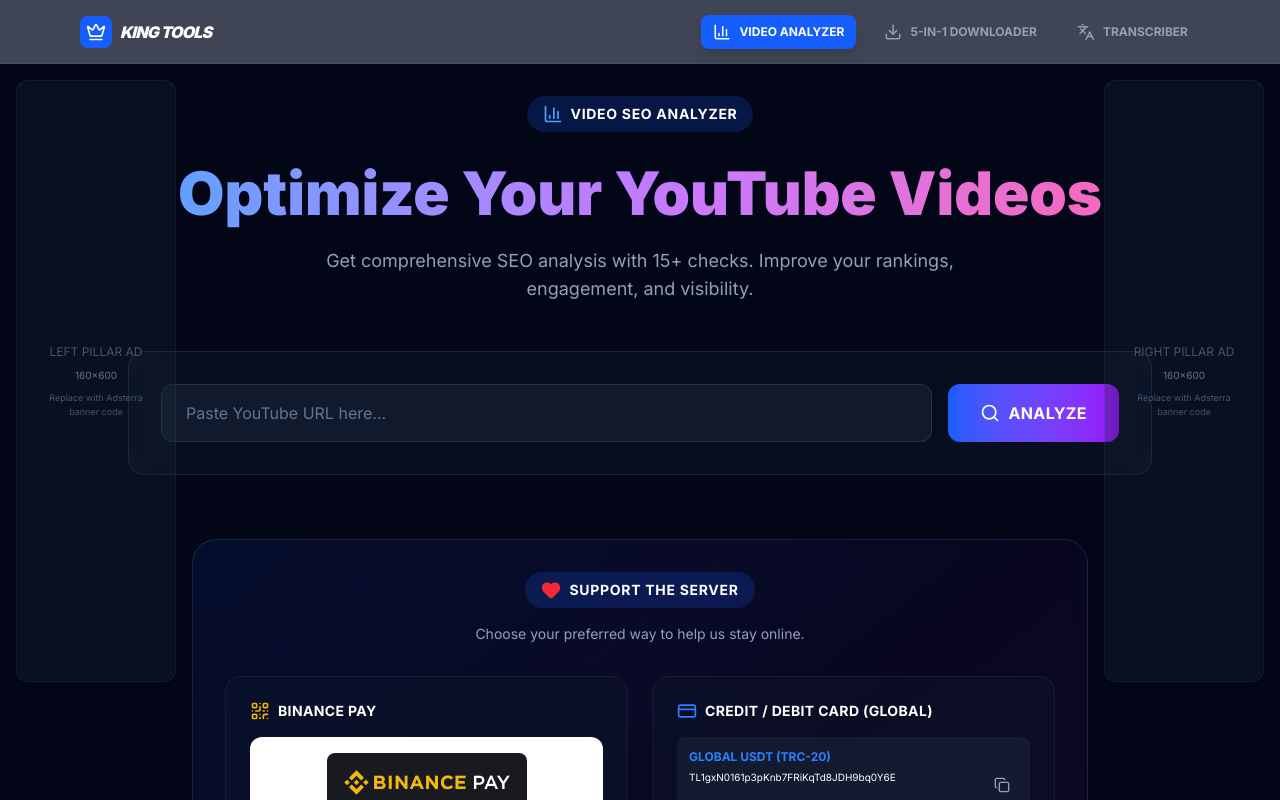
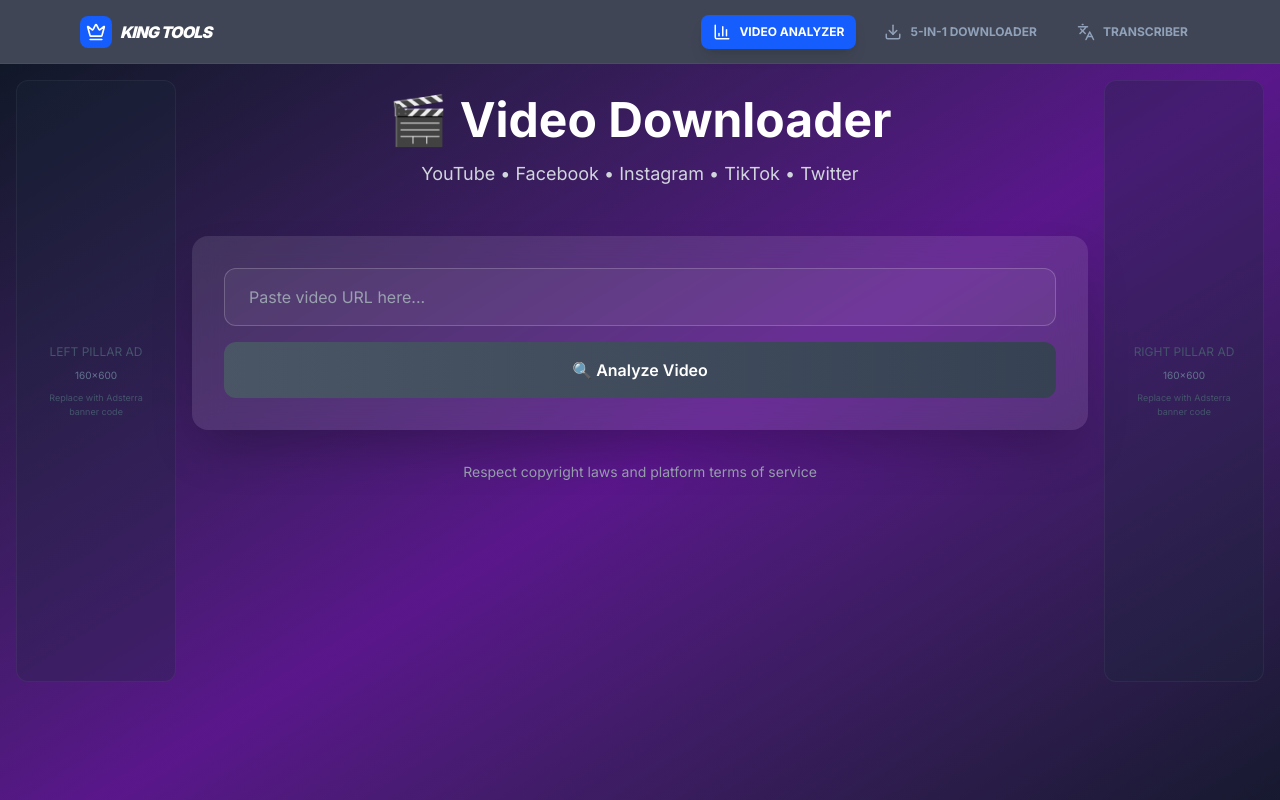
Before and after one commit to HasanFerozQ/multi-downloader, a Next.js app in the folder frontend/: page / in a window 1280 px wide. Shown: the top 800 px of the page. Built offline with nearby package versions, Linux system fonts and the light colour scheme.

Commit message:
Analyzer_version_tweak

```diff
--- a/frontend/app/page.tsx
+++ b/frontend/app/page.tsx
@@ -1,238 +1,260 @@
-// frontend/app/page.tsx
-"use client";
-import { useState } from "react";
-import { Search, BarChart3, TrendingUp, AlertCircle, CheckCircle2, Loader2 } from "lucide-react";
-import DonationSection from "@/components/DonationSection";
+'use client';
 
-interface AnalysisResult {
-  score: number;
-  grade: string;
+import { useState } from 'react';
+
+// Type definitions
+interface VideoInfo {
   title: string;
-  view_count: number;
-  like_count: number;
-  engagement_rate: number;
-  issues: Array<{
-    category: string;
-    impact: number;
-    message: string;
-  }>;
-  strengths: Array<{
-    category: string;
-    message: string;
-  }>;
-  suggestions: string[];
-  metadata: {
-    tag_count: number;
-    description_length: number;
-    hashtag_count: number;
-    timestamp_count: number;
-  };
+  duration: string;
+  thumbnail: string;
+  formats: VideoFormat[];
+  view_count?: number;
+  uploader?: string;
+}
+
+interface VideoFormat {
+  format_id: string;
+  ext: string;
+  quality: string;
+  filesize?: number;
+  acodec?: string;
+  vcodec?: string;
+}
+
+interface AnalysisResponse {
+  success: boolean;
+  data?: VideoInfo;
+  error?: string;
 }
 
 export default function VideoAnalyzerPage() {
-  const [url, setUrl] = useState("");
+  const [url, setUrl] = useState('');
+  const [videoInfo, setVideoInfo] = useState<VideoInfo | null>(null);
   const [loading, setLoading] = useState(false);
-  const [result, setResult] = useState<AnalysisResult | null>(null);
-  const [error, setError] = useState("");
+  const [error, setError] = useState('');
+  const [selectedFormat, setSelectedFormat] = useState('');
+  const [downloading, setDownloading] = useState(false);
 
-  const analyzeVideo = async () => {
+  // ✅ FIX: URL validation
+  const isValidUrl = (urlString: string): boolean => {
+    try {
+      const url = new URL(urlString);
+      const validDomains = [
+        'youtube.com', 'youtu.be',
+        'facebook.com', 'fb.watch',
+        'instagram.com',
+        'tiktok.com',
+        'twitter.com', 'x.com'
+      ];
+      return validDomains.some(domain => url.hostname.includes(domain));
+    } catch {
+      return false;
+    }
+  };
+
+  // ✅ FIX: Proper error handling in analyze function
+  const handleAnalyze = async () => {
     if (!url.trim()) {
-      setError("Please enter a YouTube URL");
+      setError('Please enter a video URL');
+      return;
+    }
+
+    if (!isValidUrl(url)) {
+      setError('Invalid URL. Supported: YouTube, Facebook, Instagram, TikTok, Twitter/X');
       return;
     }
 
     setLoading(true);
-    setError("");
-    setResult(null);
+    setError('');
+    setVideoInfo(null);
+    setSelectedFormat('');
 
     try {
-      const response = await fetch(`http://localhost:8000/analyze-video?url=${encodeURIComponent(url)}`);
-      const data = await response.json();
+      const response = await fetch('http://localhost:8000/api/analyze', {
+        method: 'POST',
+        headers: { 'Content-Type': 'application/json' },
+        body: JSON.stringify({ url }),
+      });
 
-      if (data.error) {
-        setError(data.error);
+      if (!response.ok) {
+        throw new Error(`HTTP error! status: ${response.status}`);
+      }
+
+      const result: AnalysisResponse = await response.json();
+
+      if (result.success && result.data) {
+        setVideoInfo(result.data);
+
+        // ✅ FIX: Safe array access with null check
+        if (result.data.formats && result.data.formats.length > 0) {
+          setSelectedFormat(result.data.formats[0].format_id);
+        }
       } else {
-        setResult(data);
+        throw new Error(result.error || 'Failed to analyze video');
       }
     } catch (err) {
-      setError("Failed to analyze video. Make sure backend is running.");
+      console.error('Analysis error:', err);
+      setError(err instanceof Error ? err.message : 'Failed to analyze video');
     } finally {
       setLoading(false);
     }
   };
 
-  const getScoreColor = (score: number) => {
-    if (score >= 85) return "text-green-500";
-    if (score >= 70) return "text-yellow-500";
-    return "text-red-500";
+  // ✅ FIX: Download handler with proper error handling
+  const handleDownload = async () => {
+    if (!selectedFormat) {
+      setError('Please select a format');
+      return;
+    }
+
+    setDownloading(true);
+    setError('');
+
+    try {
+      const response = await fetch('http://localhost:8000/api/download', {
+        method: 'POST',
+        headers: { 'Content-Type': 'application/json' },
+        body: JSON.stringify({ url, format_id: selectedFormat }),
+      });
+
+      if (!response.ok) {
+        const errorData = await response.json();
+        throw new Error(errorData.error || `HTTP error! status: ${response.status}`);
+      }
+
+      const contentDisposition = response.headers.get('Content-Disposition');
+      let filename = 'video.mp4';
+
+      if (contentDisposition) {
+        const match = contentDisposition.match(/filename="?(.+)"?/i);
+        if (match?.[1]) filename = match[1];
+      }
+
+      const blob = await response.blob();
+      const downloadUrl = window.URL.createObjectURL(blob);
+      const link = document.createElement('a');
+      link.href = downloadUrl;
+      link.download = filename;
+      document.body.appendChild(link);
+      link.click();
+      document.body.removeChild(link);
+      window.URL.revokeObjectURL(downloadUrl);
+
+      setError('✓ Download completed!');
+    } catch (err) {
+      setError(err instanceof Error ? err.message : 'Download failed');
+    } finally {
+      setDownloading(false);
+    }
   };
 
-  const getScoreBg = (score: number) => {
-    if (score >= 85) return "from-green-600/20 to-emerald-600/10 border-green-500/20";
-    if (score >= 70) return "from-yellow-600/20 to-amber-600/10 border-yellow-500/20";
-    return "from-red-600/20 to-rose-600/10 border-red-500/20";
+  // ✅ FIX: Format file size with null check
+  const formatFileSize = (bytes?: number): string => {
+    if (!bytes || bytes === 0) return 'Unknown';
+    const sizes = ['Bytes', 'KB', 'MB', 'GB'];
+    const i = Math.floor(Math.log(bytes) / Math.log(1024));
+    return Math.round(bytes / Math.pow(1024, i) * 100) / 100 + ' ' + sizes[i];
   };
 
   return (
-    <div className="min-h-screen bg-[#020617] text-white px-4 py-8">
-      <div className="max-w-5xl mx-auto">
-
-        {/* HERO SECTION */}
+    <div className="min-h-screen bg-gradient-to-br from-gray-900 via-purple-900 to-gray-900 p-8">
+      <div className="max-w-4xl mx-auto">
         <div className="text-center mb-12">
-          <div className="inline-flex items-center gap-2 bg-blue-600/20 px-4 py-2 rounded-full mb-6">
-            <BarChart3 className="text-blue-400" size={20} />
-            <span className="text-sm font-bold uppercase tracking-wider">Video SEO Analyzer</span>
-          </div>
-
-          <h1 className="text-5xl md:text-6xl font-black mb-4 bg-gradient-to-r from-blue-400 via-purple-400 to-pink-400 bg-clip-text text-transparent leading-tight">
-            Optimize Your YouTube Videos
-          </h1>
-
-          <p className="text-slate-400 text-lg max-w-2xl mx-auto">
-            Get comprehensive SEO analysis with 15+ checks. Improve your rankings, engagement, and visibility.
-          </p>
+          <h1 className="text-5xl font-bold text-white mb-4">🎬 Video Downloader</h1>
+          <p className="text-gray-300 text-lg">YouTube • Facebook • Instagram • TikTok • Twitter</p>
         </div>
 
-        {/* INPUT SECTION */}
-        <div className="bg-slate-900/50 backdrop-blur-xl border border-white/10 rounded-2xl p-8 mb-8">
-          <div className="flex flex-col md:flex-row gap-4">
+        <div className="bg-white/10 backdrop-blur-lg rounded-2xl p-8 shadow-2xl mb-8">
+          <div className="space-y-4">
             <input
               type="text"
               value={url}
               onChange={(e) => setUrl(e.target.value)}
-              onKeyDown={(e) => e.key === "Enter" && analyzeVideo()}
-              placeholder="Paste YouTube URL here..."
-              className="flex-1 bg-slate-800/50 border border-white/10 rounded-xl px-6 py-4 text-white placeholder-slate-500 focus:outline-none focus:border-blue-500 focus:ring-2 focus:ring-blue-500/20 transition-all"
+              onKeyPress={(e) => e.key === 'Enter' && handleAnalyze()}
+              placeholder="Paste video URL here..."
+              className="w-full px-6 py-4 bg-white/5 border border-white/20 rounded-xl text-white placeholder-gray-400 focus:outline-none focus:ring-2 focus:ring-purple-500"
+              disabled={loading || downloading}
             />
+
+            {url && (
+              <p className={`text-sm ${isValidUrl(url) ? 'text-green-400' : 'text-red-400'}`}>
+                {isValidUrl(url) ? '✓ Valid URL' : '✗ Invalid URL'}
+              </p>
+            )}
+
             <button
-              onClick={analyzeVideo}
-              disabled={loading}
-              className="bg-gradient-to-r from-blue-600 to-purple-600 hover:from-blue-500 hover:to-purple-500 disabled:from-slate-600 disabled:to-slate-600 text-white font-bold px-8 py-4 rounded-xl transition-all flex items-center justify-center gap-2 uppercase tracking-wide disabled:cursor-not-allowed"
+              onClick={handleAnalyze}
+              disabled={loading || downloading || !url || !isValidUrl(url)}
+              className="w-full bg-gradient-to-r from-purple-600 to-pink-600 hover:from-purple-700 hover:to-pink-700 disabled:from-gray-600 disabled:to-gray-700 text-white font-semibold py-4 px-6 rounded-xl transition-all transform hover:scale-105 disabled:scale-100"
             >
-              {loading ? (
-                <>
-                  <Loader2 className="animate-spin" size={20} />
-                  Analyzing...
-                </>
-              ) : (
-                <>
-                  <Search size={20} />
-                  Analyze
-                </>
-              )}
+              {loading ? '⏳ Analyzing...' : '🔍 Analyze Video'}
             </button>
           </div>
 
           {error && (
-            <div className="mt-4 bg-red-500/10 border border-red-500/20 rounded-xl p-4 flex items-start gap-3">
-              <AlertCircle className="text-red-500 flex-shrink-0 mt-0.5" size={20} />
-              <p className="text-red-400 text-sm">{error}</p>
+            <div className={`mt-4 p-4 rounded-lg ${error.includes('✓') ? 'bg-green-500/20 text-green-300' : 'bg-red-500/20 text-red-300'}`}>
+              {error}
             </div>
           )}
         </div>
 
-        {/* RESULTS SECTION */}
-        {result && (
-          <div className="space-y-6 animate-in fade-in slide-in-from-bottom-4 duration-500">
+        {/* ✅ FIX: Proper null check before rendering */}
+        {videoInfo && (
+          <div className="bg-white/10 backdrop-blur-lg rounded-2xl p-8 shadow-2xl">
+            <div className="grid md:grid-cols-3 gap-6 mb-6">
+              <div className="md:col-span-1">
+                {videoInfo.thumbnail && (
+                  <img src={videoInfo.thumbnail} alt={videoInfo.title || 'Video'} className="w-full rounded-lg shadow-lg" />
+                )}
+              </div>
 
-            {/* SCORE CARD */}
-            <div className={`bg-gradient-to-br ${getScoreBg(result.score)} border rounded-2xl p-8`}>
-              <div className="flex flex-col md:flex-row items-center justify-between gap-6">
-                <div>
-                  <h2 className="text-2xl font-bold text-white mb-2">{result.title}</h2>
-                  <div className="flex items-center gap-4 text-sm text-slate-400">
-                    <span>👁️ {result.view_count.toLocaleString()} views</span>
-                    <span>👍 {result.like_count.toLocaleString()} likes</span>
-                    <span>📊 {result.engagement_rate}% engagement</span>
-                  </div>
-                </div>
-                <div className="text-center">
-                  <div className={`text-7xl font-black ${getScoreColor(result.score)}`}>
-                    {result.score}
-                  </div>
-                  <div className="text-sm text-slate-400 uppercase tracking-widest mt-2">
-                    Grade: {result.grade}
-                  </div>
+              <div className="md:col-span-2 space-y-3">
+                <h2 className="text-2xl font-bold text-white">{videoInfo.title || 'Untitled'}</h2>
+
+                <div className="grid grid-cols-2 gap-4 text-sm text-gray-300">
+                  {videoInfo.uploader && <div><b>Uploader:</b> {videoInfo.uploader}</div>}
+                  {videoInfo.duration && <div><b>Duration:</b> {videoInfo.duration}</div>}
+                  {videoInfo.view_count && <div><b>Views:</b> {videoInfo.view_count.toLocaleString()}</div>}
+                  {/* ✅ FIX: Safe array length check */}
+                  <div><b>Formats:</b> {videoInfo.formats?.length ?? 0}</div>
                 </div>
               </div>
             </div>
 
-            {/* METADATA */}
-            <div className="grid grid-cols-2 md:grid-cols-4 gap-4">
-              {[
-                { label: "Tags", value: result.metadata.tag_count, icon: "🏷️" },
-                { label: "Description", value: `${result.metadata.description_length} chars`, icon: "📝" },
-                { label: "Hashtags", value: result.metadata.hashtag_count, icon: "#️⃣" },
-                { label: "Timestamps", value: result.metadata.timestamp_count, icon: "⏱️" },
-              ].map((item) => (
-                <div key={item.label} className="bg-slate-900/50 border border-white/10 rounded-xl p-4">
-                  <div className="text-2xl mb-1">{item.icon}</div>
-                  <div className="text-slate-400 text-xs uppercase">{item.label}</div>
-                  <div className="text-white font-bold">{item.value}</div>
-                </div>
-              ))}
-            </div>
+            {/* ✅ FIX: Proper array check before mapping */}
+            {videoInfo.formats && videoInfo.formats.length > 0 && (
+              <div className="space-y-4">
+                <label className="block text-white font-semibold mb-2">Select Quality:</label>
+                <select
+                  value={selectedFormat}
+                  onChange={(e) => setSelectedFormat(e.target.value)}
+                  className="w-full px-4 py-3 bg-white/5 border border-white/20 rounded-lg text-white focus:ring-2 focus:ring-purple-500"
+                  disabled={downloading}
+                >
+                  {videoInfo.formats.map((format) => (
+                    <option key={format.format_id} value={format.format_id} className="bg-gray-800">
+                      {format.quality} - {format.ext.toUpperCase()}
+                      {format.filesize ? ` (${formatFileSize(format.filesize)})` : ''}
+                      {format.acodec && format.acodec !== 'none' ? ' 🔊' : ''}
+                    </option>
+                  ))}
+                </select>
 
-            {/* ISSUES */}
-            {result.issues.length > 0 && (
-              <div className="bg-slate-900/50 border border-red-500/20 rounded-2xl p-6">
-                <h3 className="text-xl font-bold text-white mb-4 flex items-center gap-2">
-                  <AlertCircle className="text-red-500" size={24} />
-                  Issues to Fix ({result.issues.length})
-                </h3>
-                <div className="space-y-3">
-                  {result.issues.map((issue, idx) => (
-                    <div key={idx} className="bg-slate-800/50 rounded-xl p-4 border-l-4 border-red-500">
-                      <div className="flex items-start justify-between gap-4">
-                        <p className="text-slate-300 text-sm flex-1">{issue.message}</p>
-                        <span className="text-xs text-red-400 font-mono bg-red-500/10 px-2 py-1 rounded">
-                          {issue.impact} pts
-                        </span>
-                      </div>
-                    </div>
-                  ))}
-                </div>
+                <button
+                  onClick={handleDownload}
+                  disabled={downloading || !selectedFormat}
+                  className="w-full bg-gradient-to-r from-green-600 to-blue-600 hover:from-green-700 hover:to-blue-700 disabled:from-gray-600 disabled:to-gray-700 text-white font-semibold py-4 px-6 rounded-xl transition-all transform hover:scale-105"
+                >
+                  {downloading ? '⏳ Downloading...' : '⬇️ Download Video'}
+                </button>
               </div>
             )}
-
-            {/* STRENGTHS */}
-            {result.strengths.length > 0 && (
-              <div className="bg-slate-900/50 border border-green-500/20 rounded-2xl p-6">
-                <h3 className="text-xl font-bold text-white mb-4 flex items-center gap-2">
-                  <CheckCircle2 className="text-green-500" size={24} />
-                  Strengths ({result.strengths.length})
-                </h3>
-                <div className="grid md:grid-cols-2 gap-3">
-                  {result.strengths.map((strength, idx) => (
-                    <div key={idx} className="bg-slate-800/50 rounded-xl p-3 border-l-4 border-green-500">
-                      <p className="text-slate-300 text-sm">{strength.message}</p>
-                    </div>
-                  ))}
-                </div>
-              </div>
-            )}
-
-            {/* SUGGESTIONS */}
-            {result.suggestions.length > 0 && (
-              <div className="bg-gradient-to-r from-blue-600/10 to-purple-600/10 border border-blue-500/20 rounded-2xl p-6">
-                <h3 className="text-xl font-bold text-white mb-4 flex items-center gap-2">
-                  <TrendingUp className="text-blue-400" size={24} />
-                  Recommendations
-                </h3>
-                <div className="space-y-2">
-                  {result.suggestions.map((suggestion, idx) => (
-                    <p key={idx} className="text-slate-300 text-sm">{suggestion}</p>
-                  ))}
-                </div>
-              </div>
-            )}
-
           </div>
         )}
 
-        {/* DONATION SECTION - Shows after analysis or standalone */}
-        <DonationSection />
-
+        <div className="mt-8 text-center text-gray-400 text-sm">
+          <p>Respect copyright laws and platform terms of service</p>
+        </div>
       </div>
     </div>
   );
```
Also changed, not shown: 1 other file (tests, documents, lock files or other folders).
